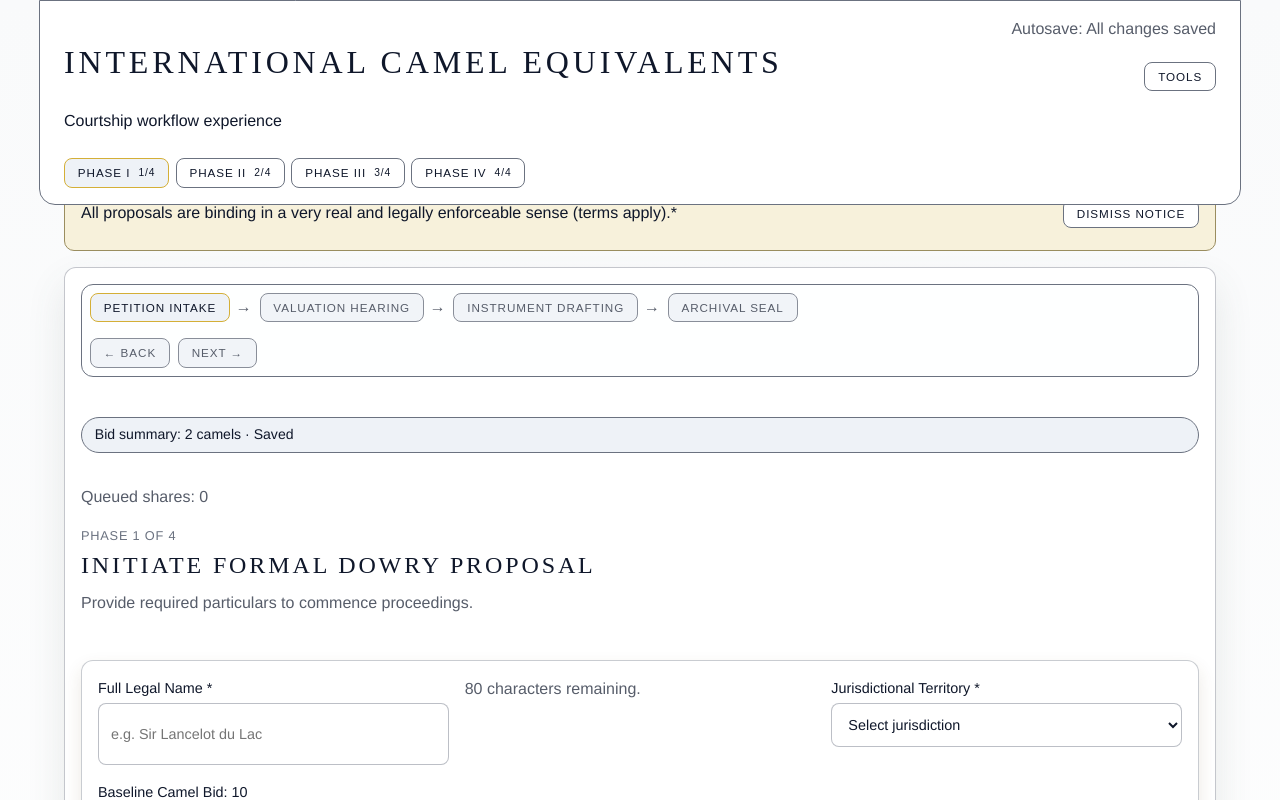
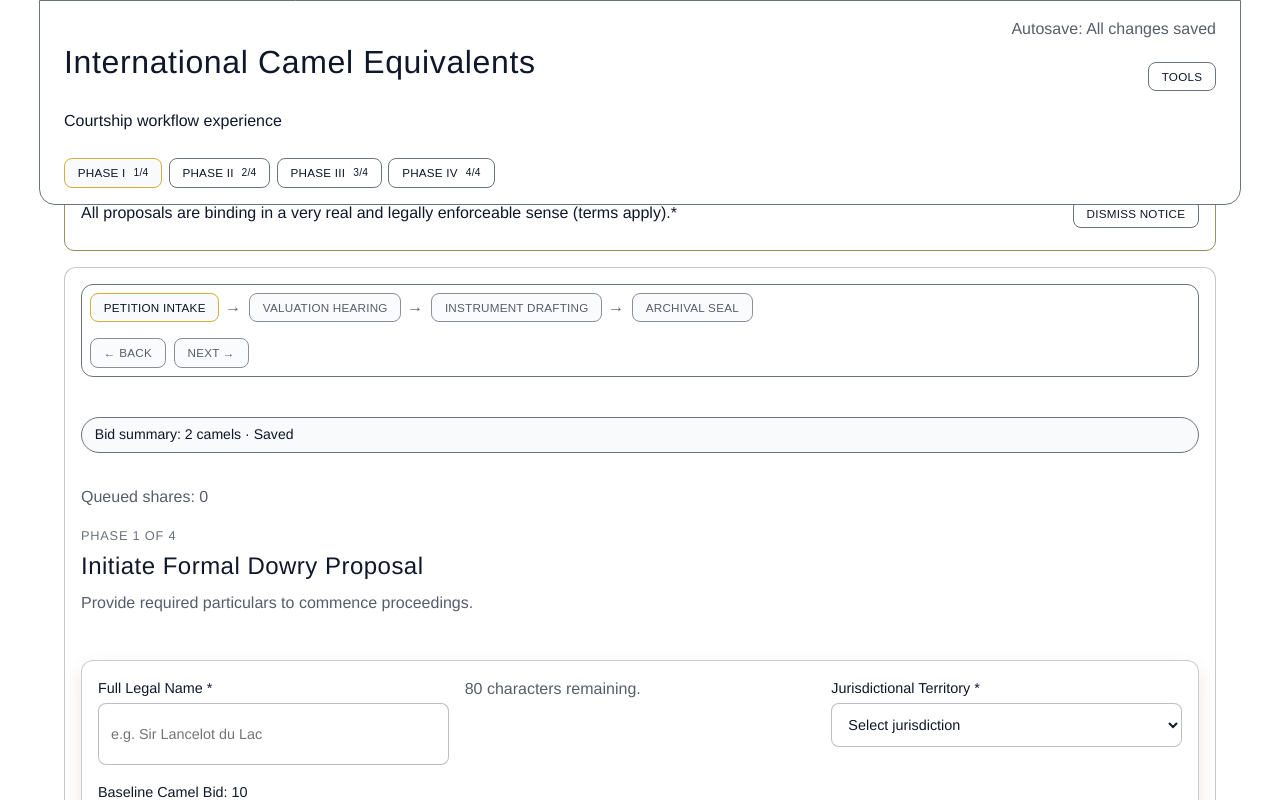
Before and after one commit to dmeehan45/international-camel-equivalents, a React (Vite) app: page /phase1 in a window 1280 px wide. Shown: the top 800 px of the page. Built offline with nearby package versions, Linux system fonts and the light colour scheme.

Commit message:
Simplify theme to single light palette

```diff
--- a/src/App.tsx
+++ b/src/App.tsx
@@ -756,7 +756,7 @@ function ArchiveView({ state, dispatch }: { state: State; dispatch: Dispatch<Act
   );
 }
 
-function ToolsDrawer({ state, dispatch, themeMode, setThemeMode }: { state: State; dispatch: Dispatch<Action>; themeMode: 'light' | 'dark' | 'system'; setThemeMode: (value: 'light' | 'dark' | 'system') => void }) {
+function ToolsDrawer({ state, dispatch }: { state: State; dispatch: Dispatch<Action> }) {
   const filtered = useMemo(() => filterReferenceProxies(state.mergedProxies, state.referenceFilters), [state.mergedProxies, state.referenceFilters]);
   return (
     <>
@@ -773,16 +773,6 @@ function ToolsDrawer({ state, dispatch, themeMode, setThemeMode }: { state: Stat
           <summary>Side Quests</summary>
           <p className="helper">Optional modules now open from Phase 4 docket cards.</p>
           <button onClick={() => { dispatch({ type: 'setRootTab', value: 'flow' }); dispatch({ type: 'setFlowStep', value: 'phase4-docket' }); }}>Go to Phase 4 modules</button>
-        </details>
-        <details className="tools-panel">
-          <summary>Theme</summary>
-          <label>Display mode
-            <select className="ccc-input" value={themeMode} onChange={(e) => setThemeMode(e.target.value as 'light' | 'dark' | 'system')}>
-              <option value="system">System</option>
-              <option value="light">Light</option>
-              <option value="dark">Dark</option>
-            </select>
-          </label>
         </details>
         <details className="tools-panel">
           <summary>Accessibility</summary>
@@ -809,11 +799,6 @@ function AppShell() {
   const [state, dispatch] = useReducer(reducer, undefined, buildInitialState);
   const [draftSaved, setDraftSaved] = useState(true);
   const [disclaimerDismissed, setDisclaimerDismissed] = useState(Boolean(globalThis.localStorage?.getItem(uxCopy.disclaimer.key)));
-  const [themeMode, setThemeMode] = useState<'light' | 'dark' | 'system'>(() => {
-    const stored = globalThis.localStorage?.getItem('icea-theme-mode');
-    return stored === 'light' || stored === 'dark' || stored === 'system' ? stored : 'system';
-  });
-
   const legalPage = {
     '/fine-print': { title: 'Fine Print', summary: 'All obligations are subject to weather, whim, and committee interpretation.' },
     '/privacy-theater': { title: 'Privacy Theater', summary: 'We theatrically whisper your bid to no one in particular behind velvet curtains.' },
@@ -824,13 +809,6 @@ function AppShell() {
     writeCustomizerSettings({ locationKey: state.customizer.locationKey, manualMultiplier: Number(state.customizer.manualMultiplier), language: state.customizer.language });
   }, [state.customizer.locationKey, state.customizer.manualMultiplier, state.customizer.language]);
 
-
-  useEffect(() => {
-    globalThis.localStorage?.setItem('icea-theme-mode', themeMode);
-    const prefersDark = globalThis.matchMedia?.('(prefers-color-scheme: dark)').matches;
-    const resolved = themeMode === 'system' ? (prefersDark ? 'dark' : 'light') : themeMode;
-    document.documentElement.setAttribute('data-theme', resolved);
-  }, [themeMode]);
 
   useEffect(() => {
     const root = document.documentElement;
@@ -898,7 +876,7 @@ function AppShell() {
         <p className="helper">Filed under Article 404: Seriousness Not Found.</p>
       </footer>
 
-      <ToolsDrawer state={state} dispatch={dispatch} themeMode={themeMode} setThemeMode={setThemeMode} />
+      <ToolsDrawer state={state} dispatch={dispatch} />
     </main>
   );
 }
--- a/src/app.css
+++ b/src/app.css
@@ -19,7 +19,7 @@
 
 body {
   margin: 0;
-  background: var(--ccc-soft-floral-fade);
+  background: #ffffff;
   color: var(--text-main);
   font-size: 14px;
   line-height: 1.55;
@@ -38,9 +38,9 @@ body {
 }
 
 .hero {
-  font-family: var(--font-heading);
+  font-family: var(--ccc-font-body);
   font-size: clamp(2.2rem, 4vw, 3.75rem);
-  letter-spacing: 0.08em;
+  letter-spacing: 0.02em;
   text-transform: none;
   color: var(--text-main);
   margin: 0.25rem 0;
@@ -57,8 +57,7 @@ body {
   padding: var(--space-3) var(--space-4);
   border: 1px solid var(--border-muted);
   border-radius: 0 0 16px 16px;
-  background: color-mix(in srgb, var(--surface-1) 94%, var(--surface-0));
-  backdrop-filter: blur(8px);
+  background: var(--surface-1);
 }
 
 .fixed-header-top {
@@ -88,7 +87,7 @@ body {
 .shell-disclaimer {
   margin: 0 0 var(--space-3);
   border: 1px solid color-mix(in srgb, var(--accent-secondary) 45%, var(--border-muted));
-  background: color-mix(in srgb, var(--accent-secondary) 18%, var(--surface-1));
+  background: var(--surface-1);
   border-radius: 10px;
   padding: var(--space-2) var(--space-3);
   display: flex;
@@ -100,9 +99,9 @@ body {
 .fixed-header h1,
 .view-card h2,
 .view-card h3 {
-  font-family: var(--font-heading);
-  letter-spacing: 0.12em;
-  text-transform: uppercase;
+  font-family: var(--ccc-font-body);
+  letter-spacing: 0.02em;
+  text-transform: none;
   color: var(--text-main);
   font-weight: 500;
 }
@@ -115,7 +114,7 @@ body {
 }
 
 .route-nav button {
-  background: color-mix(in srgb, var(--surface-1) 92%, var(--surface-2));
+  background: var(--surface-1);
 }
 
 .route-nav button,
@@ -128,7 +127,7 @@ button {
   color: var(--text-main);
   background: var(--surface-1);
   cursor: pointer;
-  letter-spacing: 0.08em;
+  letter-spacing: 0.02em;
   text-transform: uppercase;
   font-size: 0.73rem;
 }
@@ -142,11 +141,11 @@ button {
 
 .view-card {
   position: relative;
-  background: color-mix(in srgb, var(--surface-1) 90%, var(--surface-2));
+  background: var(--surface-1);
   border-radius: 18px;
   padding: var(--space-4);
   border: 1px solid color-mix(in srgb, var(--border-muted) 75%, white);
-  box-shadow: 0 18px 38px rgba(77, 88, 82, 0.12);
+  box-shadow: none;
 }
 
 .overlay {
@@ -186,7 +185,7 @@ button {
 
 .adjudication-locked {
   border: 2px solid #d4af37;
-  box-shadow: 0 0 0 2px color-mix(in srgb, #d4af37 30%, transparent);
+  box-shadow: none;
 }
 
 .context-card summary {
@@ -227,8 +226,8 @@ button:focus-visible {
 }
 
 button:hover {
-  background: color-mix(in srgb, var(--accent-primary) 12%, var(--surface-1));
-  border-color: color-mix(in srgb, var(--accent-primary) 30%, var(--border-muted));
+  background: var(--surface-1);
+  border-color: var(--accent-primary);
 }
 
 button:disabled,
--- a/src/design/theme.css
+++ b/src/design/theme.css
@@ -1,10 +1,10 @@
 :root {
-  --ccc-ivory-mist: #f9fafb;
+  --ccc-ivory-mist: #ffffff;
   --ccc-pearl-white: #ffffff;
-  --ccc-sage-mist: #eef2f7;
+  --ccc-sage-mist: #f8fafc;
   --ccc-stone-border: #6b7280;
   --ccc-eucalyptus-ink: #0f172a;
-  --ccc-charcoal-vow: #001f3f;
+  --ccc-charcoal-vow: #1e3a8a;
   --ccc-champagne: #d4af37;
   --ccc-muted-rose: #6b7280;
   --ccc-success-leaf: #1d4ed8;
@@ -12,23 +12,10 @@
   --ccc-card-radius: 12px;
   --ccc-pill-radius: 999px;
   --ccc-button-radius: 8px;
-  --ccc-transition-standard: 300ms;
-  --ccc-soft-floral-fade: linear-gradient(180deg, #f9fafb 0%, #ffffff 100%);
-  --ccc-font-heading: "Times New Roman", Georgia, serif;
+  --ccc-transition-standard: 200ms;
+  --ccc-soft-floral-fade: #ffffff;
+  --ccc-font-heading: Helvetica, Arial, sans-serif;
   --ccc-font-body: Helvetica, Arial, sans-serif;
-}
-
-[data-theme='dark'] {
-  --ccc-ivory-mist: #0a0a0a;
-  --ccc-pearl-white: #111827;
-  --ccc-sage-mist: #1f2937;
-  --ccc-stone-border: #94a3b8;
-  --ccc-eucalyptus-ink: #e5e7eb;
-  --ccc-charcoal-vow: #e2e8f0;
-  --ccc-champagne: #d4af37;
-  --ccc-muted-rose: #9ca3af;
-  --ccc-success-leaf: #60a5fa;
-  --ccc-error-berry: #f87171;
 }
 
 .ccc-app {
@@ -48,7 +35,7 @@
 .ccc-heading {
   color: var(--ccc-charcoal-vow);
   font-family: var(--ccc-font-heading);
-  letter-spacing: 0.04em;
+  letter-spacing: 0.02em;
 }
 
 .ccc-button-primary {
@@ -64,11 +51,11 @@
   min-height: 44px;
   min-width: 44px;
   padding: 10px 20px;
-  transition: background var(--ccc-transition-standard) ease, box-shadow var(--ccc-transition-standard) ease;
+  transition: background var(--ccc-transition-standard) ease;
 }
 
 .ccc-button-primary:hover {
-  box-shadow: 0 0 0 2px color-mix(in srgb, var(--ccc-champagne) 70%, transparent);
+  background: color-mix(in srgb, var(--ccc-charcoal-vow) 86%, white);
 }
 
 .ccc-button-primary:disabled {
```
Also changed, not shown: src/design/tokens.js (+5 -17 lines).
